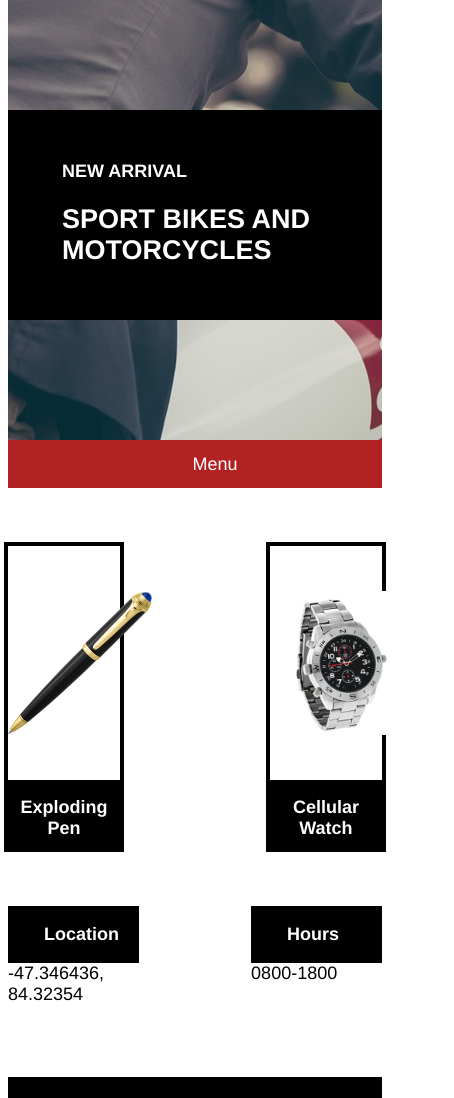
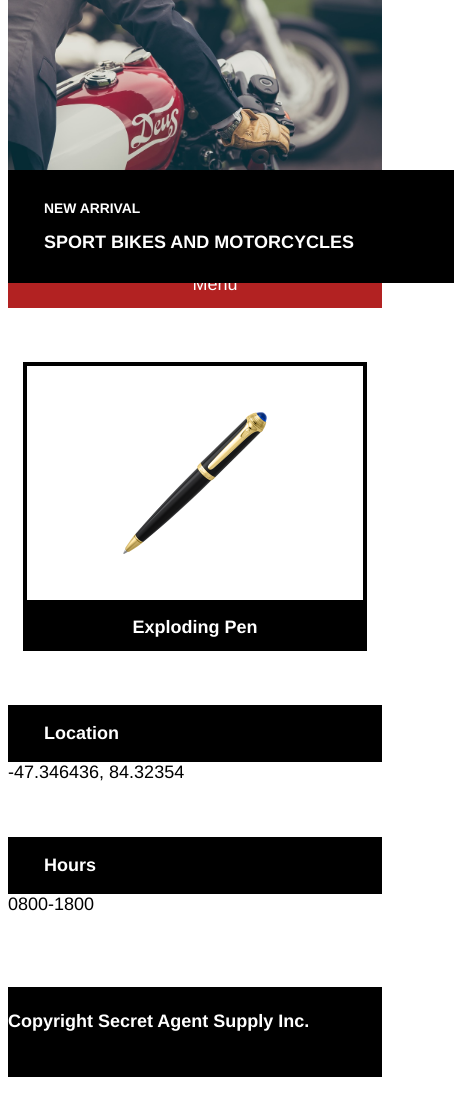
Before and after one commit to daisyyiwang/SecretAgentSupply, a plain HTML site: page index.html in a window 390 px wide. Shown: the part 75-1173 px from the top of the page, 454 px wide, since content can reach past the window. Drawn offline with Linux system fonts and the light colour scheme.

Commit message:
finished responsive design

```diff
--- a/index.html
+++ b/index.html
@@ -14,10 +14,12 @@
       </div><!--end of logo section-->
 
       <div class="main-banner">
-        <div class="main-content">
-          <h2>NEW ARRIVAL</h2>
-          <h1>SPORT BIKES AND MOTORCYCLES</h1>
-        </div><!-- end of main-content section-->
+        <div class="container">
+          <div class="main-content">
+            <h2>NEW ARRIVAL</h2>
+            <h1>SPORT BIKES AND MOTORCYCLES</h1>
+          </div><!-- end of main-content section-->
+        </div><!-- end of container section-->
       </div><!--end of main-banner section-->
 
       <nav>
@@ -40,7 +42,7 @@
             </div>
             <h4>Exploding Pen</h4>
           </div><!-- end of box-pen section-->
-          <div class="box">
+          <div class="box" id="watch">
             <div class="img">
               <img src="./resources/img/watch.png" alt="watch" />
             </div>
--- a/resources/css/style.css
+++ b/resources/css/style.css
@@ -9,6 +9,7 @@ html{
   display: flex;
   background-color: black;
   width: 100%;
+
 }
 
 .logo img {
@@ -24,10 +25,16 @@ html{
 
 /* main banner section */
 .main-banner{
-  display: flex;
   height: 25rem;
   width: 100%;
   background-image: url("../img/moto.jpeg");
+  background-repeat: no-repeat;
+  background-position: center;
+  background-size: cover;
+}
+
+.container{
+  margin: 0 auto;
 }
 
 .main-content{
@@ -35,8 +42,9 @@ html{
   background-color: black;
   width: 20rem;
   padding: 2rem 3rem;
-  margin: auto;
   font-weight: bold;
+  position: relative;
+  top: 9rem;
 }
 
 .main-content h2{
@@ -156,10 +164,16 @@ footer {
   }
 }
 
-@media only screen and(max-width: 470px){
+@media only screen and(max-width: 470px),(orientation:portrait){
+  .main-banner{
+    height: 15rem;
+  }
+
   .main-content {
-    margin-bottom: 0;
+    position: relative;
+    top: 10rem;
     padding: 1rem 2rem;
+    width: 100%;
   }
   .main-content h2 {
     font-size: 0.77rem;
@@ -167,4 +181,20 @@ footer {
   .main-content h1 {
     font-size: 1rem;
   }
+  #watch {
+    display: none;
+  }
+  .box {
+    width: 90%;
+    margin: auto;
+  }
+  .lh {
+    flex-direction: column;
+  }
+  .box2 {
+    width: 100%;
+  }
+  footer {
+    text-align: center;
+  }
 }
```
